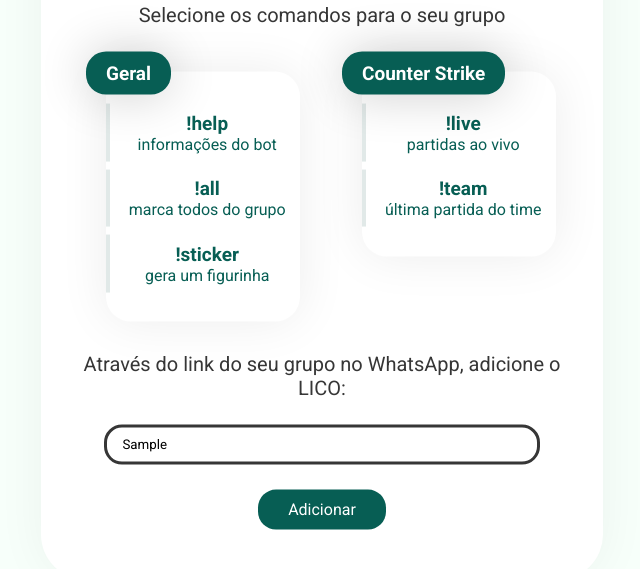
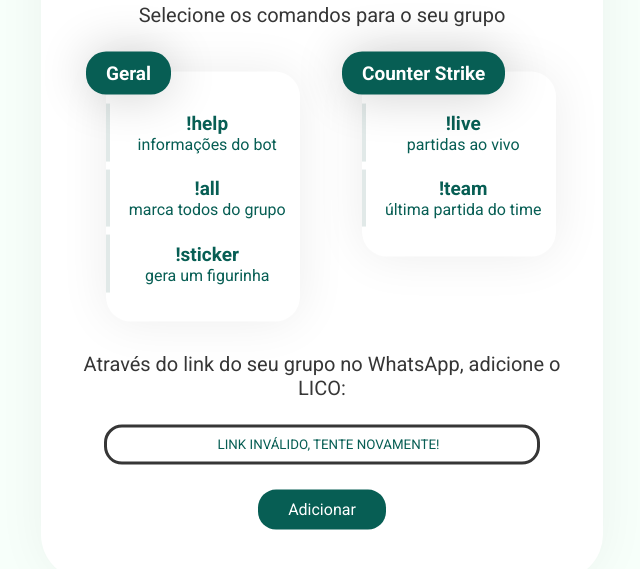
Before and after one commit to jhonataT/LicoInterface, a website: page src/views/index.html in a window 1280 px wide. Both pictures are taken after typing "Sample" into the empty fields and a click on the button "Adicionar". Shown: the part 171-740 px from the top of the page, without its empty margins (318-958 px from the left). Drawn offline with Linux system fonts and the light colour scheme.

Commit message:
invalid link function

```diff
--- a/public/scripts/index.js
+++ b/public/scripts/index.js
@@ -4,8 +4,14 @@
 }
 
 const validate = () => {
+
     const PREFIX = "https://chat.whatsapp.com/";
     const link = document.getElementById("linkWpp");
-    if(!link.value.startsWith(PREFIX))
+
+    if(!link.value.startsWith(PREFIX)){
         link.classList.add('invalid');
+        link.value = '';
+        link.placeholder = 'LINK INVÁLIDO, TENTE NOVAMENTE!';
+    }
+
 }
--- a/public/styles/main.css
+++ b/public/styles/main.css
@@ -156,12 +156,16 @@
     outline: none;
     padding-left: 15px;
     box-sizing: border-box;
+    text-align: center;
 
 }
 
 .inputLink:focus{
     border: 3px solid #075e54;
-    text-align: center;
+}
+
+.invalid::placeholder{
+    color: #075e54;
 }
 
 .buttonAdicionar {
```
